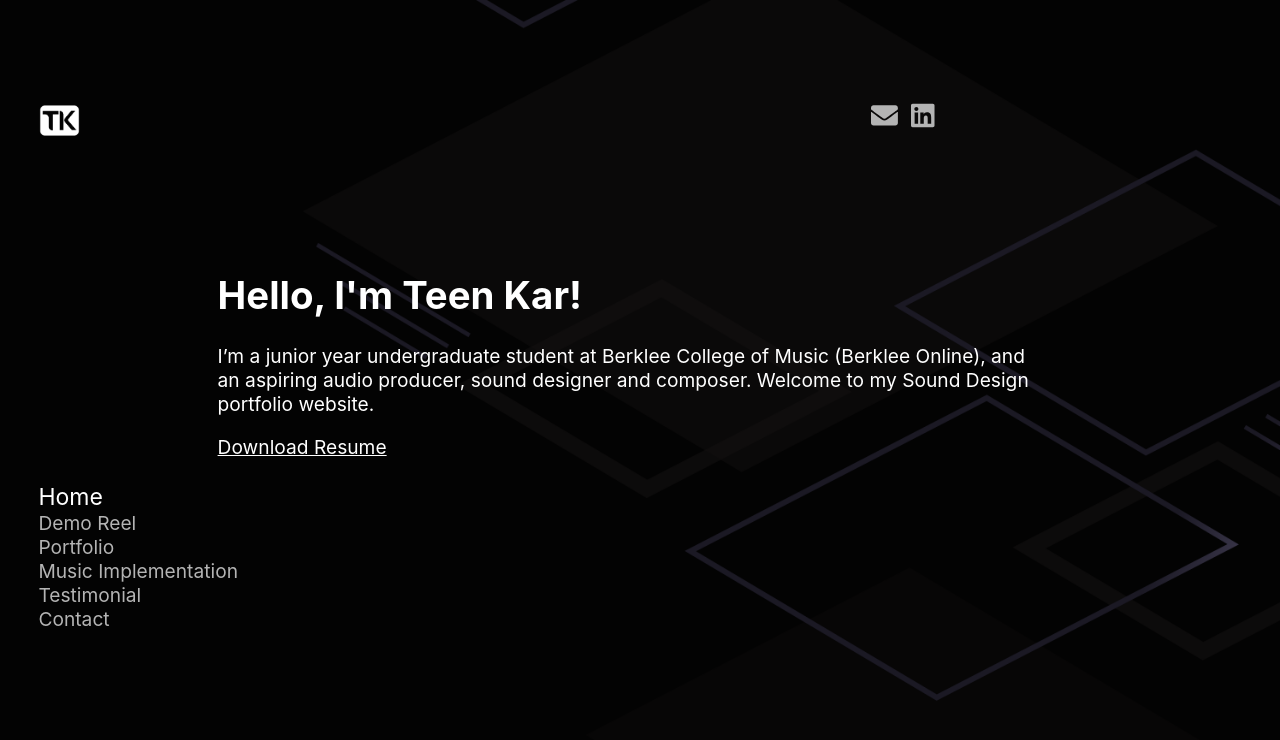
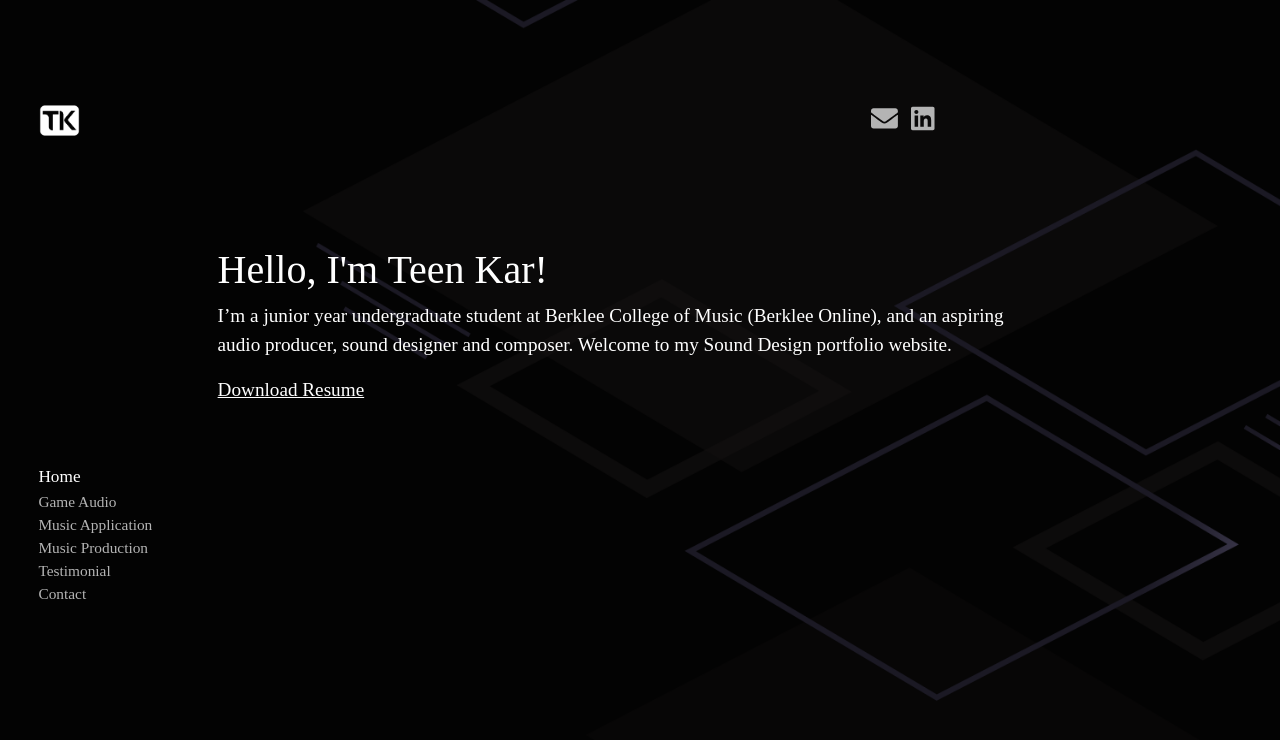
Before and after one commit to tfseng/tksaudio, a React (Create React App) app: page / in a window 1280 px wide. Shown: the top 740 px of the page. Built offline with nearby package versions, Linux system fonts and the light colour scheme.

Commit message:
oct 22 minor updates to main page and resume

```diff
--- a/package.json
+++ b/package.json
@@ -4,6 +4,7 @@
   "private": true,
   "homepage": "https://tfseng.github.io",
   "dependencies": {
+    "@benestudioco/react-scrollfade": "^1.0.2",
     "@fortawesome/fontawesome-svg-core": "^1.2.36",
     "@fortawesome/free-brands-svg-icons": "^5.15.4",
     "@fortawesome/free-regular-svg-icons": "^5.15.4",
@@ -12,8 +13,10 @@
     "@testing-library/jest-dom": "^5.11.4",
     "@testing-library/react": "^11.1.0",
     "@testing-library/user-event": "^12.1.10",
+    "bootstrap": "^5.1.3",
     "gh-pages": "^3.2.3",
     "react": "^17.0.2",
+    "react-bootstrap": "^2.0.4",
     "react-dom": "^17.0.2",
     "react-scripts": "4.0.3",
     "web-vitals": "^1.0.1"
--- a/src/App.css
+++ b/src/App.css
@@ -5,6 +5,7 @@
   display: flex;
   flex-direction: column;
   font-size: calc(1.5vw);
+  font-family: montserrat;
   color: white;
   background-color: #000000;
 }
@@ -78,19 +79,19 @@ a {
 
 .active-menu {
   color: #fff;
-  font-size: 1.2em;
+  font-size: 0.9em;
 }
 
 .inactive-menu {
   color: #b4b4b4;
-  font-size: 1.0em;
+  font-size: 0.8em;
   transition-duration: 0.3s;
 }
 
 .inactive-menu:hover {
   cursor: pointer;
   color: #fff;
-  font-size: 1.2em;
+  font-size: 0.9em;
 }
 
 /* Page styles */
@@ -177,6 +178,25 @@ a {
   font-size: 0.8em;
   animation: fadeInDelay 1.2s;
 }
+
+/* Music Production Styles */
+
+.scroll-container {
+  height: 18vw;
+  overflow-y: scroll;
+  scrollbar-width: thin;
+  font-size: 0.8em;
+}
+
+.production-card {
+  min-height: 9vw;
+  text-align: center;
+  background: #535353;
+  padding: 1em;
+  border-radius: 0.3em;
+  margin: 0.3em 0;
+}
+
 
 /* Contact Styles */
 
--- a/src/App.js
+++ b/src/App.js
@@ -1,6 +1,8 @@
+import 'bootstrap/dist/css/bootstrap.min.css';
 import './App.css';
 import Nav from './components/Nav'
 import background from "./assets/bg.png";
+
 
 function App() {
   return (
--- a/src/components/Content.js
+++ b/src/components/Content.js
@@ -5,6 +5,7 @@ import Testimonials from './Contents/Testimonials'
 import Reel from './Contents/Reel'
 import Contact from './Contents/Contact'
 import Music from './Contents/Music'
+import Production from './Contents/Production'
 
 function Content(props) {
 
@@ -16,6 +17,8 @@ function Content(props) {
             <Reel page = {props.page} />
             <Contact page = {props.page} />
             <Music page = {props.page} />
+            <Production page = {props.page} />
+
           </div>
     )
 }
--- a/src/components/Contents/Music.js
+++ b/src/components/Contents/Music.js
@@ -73,11 +73,42 @@ function Music(props) {
             <div className = {presentationState.two.presentation}>
                 <div className = "portfolio-text">
                     <h1 className = "portfolio-header">Unity Game Demo Music Implementation</h1>
+
                     <p className = "portfolio-text">Here is a showcase of music compositions that I wrote, produced and implemented into an Untitled Unity Game Demo. The music was implemented directly into the Unity game engine. For this game, I wrote two contrasting vertical music scores, a ‘Stealth’ score and a ‘Panic’ score, that cross faded into one another as a different scene in the game is triggered. The game starts with the ‘Stealth’ score being looped in the background and transitions into the ‘Panic’ score when the player alerts the guards in the game, completely shifting the mood and intensity to complement the game’s setting. I also designed and implemented the other audio elements in this demo showcase.</p>
                 </div>
                 <div>
                     <iframe title = "video" className = "portfolio-video"
                         src="https://youtube.com/embed/qRnIrgRhqmE" allowFullScreen="allowFullScreen"
+                        mozallowfullscreen="mozallowfullscreen"
+                        msallowfullscreen="msallowfullscreen"
+                        oallowfullscreen="oallowfullscreen"
+                        webkitallowfullscreen="webkitallowfullscreen">
+                    </iframe>
+                </div>
+            </div>
+            <div className = {presentationState.three.presentation}>
+                <div className = "portfolio-text">
+                    <h1 className = "portfolio-header">AngryBots Audio Implementation</h1>
+                    <p className = "portfolio-text">Here is my approach to the audio design and implementation of the Unity Game Demo, AngryBots. To create the sounds used in this project, I combined the use of self-recorded Foley SFXs and edited Sounds taken from my Sound Libraries to realize my audio vision of the game. I then implemented the sounds through the audio middleware, Audiokinetic Wwise, into Unity Engine.</p>
+                </div>
+                <div>
+                    <iframe title = "video" className = "portfolio-video"
+                        src="https://www.youtube.com/embed/sChpSQmyY90" allowFullScreen="allowFullScreen"
+                        mozallowfullscreen="mozallowfullscreen"
+                        msallowfullscreen="msallowfullscreen"
+                        oallowfullscreen="oallowfullscreen"
+                        webkitallowfullscreen="webkitallowfullscreen">
+                    </iframe>
+                </div>
+            </div>
+            <div className = {presentationState.four.presentation}>
+                <div className = "portfolio-text">
+                    <h1 className = "portfolio-header">LIMBO Audio Implementation</h1>
+                    <p className = "portfolio-text">Here is my approach to the audio design and implementation of the puzzle-platform video game, LIMBO, developed by independent studio Playdead. To create the sounds used in this project, I layered sounds taken from my SFX libraries to create the eerie ambiences and used several Foley techniques and self-recorded sounds to create the gore and spider SFXs. I then implemented the sounds through the audio middleware, Audiokinetic Wwise.</p>
+                </div>
+                <div>
+                    <iframe title = "video" className = "portfolio-video"
+                        src="https://www.youtube.com/embed/6J2KyhNgCWk" allowFullScreen="allowFullScreen"
                         mozallowfullscreen="mozallowfullscreen"
                         msallowfullscreen="msallowfullscreen"
                         oallowfullscreen="oallowfullscreen"
@@ -93,6 +124,8 @@ function Music(props) {
                 <div className = "nav-dots">
                     <span className={presentationState.one.dot} onClick={setOne}></span>
                     <span className={presentationState.two.dot} onClick={setTwo}></span>
+                    <span className={presentationState.three.dot} onClick={setThree}></span>
+                    <span className={presentationState.four.dot} onClick={setFour}></span>
                 </div>
                 {/* <div className = "nav-arrow">
                     <FontAwesomeIcon icon={faArrowRight} />
--- a/src/components/Contents/Portfolio.js
+++ b/src/components/Contents/Portfolio.js
@@ -22,33 +22,41 @@ function Portfolio(props) {
         one: activeClass,
         two: inactiveClass,
         three: inactiveClass,
-        four: inactiveClass
+        four: inactiveClass,
+        five: inactiveClass
       });
 
       function setOne() {
         setPresentation(state => {
-          return {one: activeClass, two: inactiveClass, three: inactiveClass, four: inactiveClass};
+          return {one: activeClass, two: inactiveClass, three: inactiveClass, four: inactiveClass, five: inactiveClass};
           }
         );
       }
 
       function setTwo() {
         setPresentation(state => {
-          return {one: inactiveClass, two: activeClass, three: inactiveClass, four: inactiveClass};
+          return {one: inactiveClass, two: activeClass, three: inactiveClass, four: inactiveClass, five: inactiveClass};
           }
         );
       }
 
       function setThree() {
         setPresentation(state => {
-            return {one: inactiveClass, two: inactiveClass, three: activeClass, four: inactiveClass};
+            return {one: inactiveClass, two: inactiveClass, three: activeClass, four: inactiveClass, five: inactiveClass};
             }
           );
       }
 
       function setFour() {
         setPresentation(state => {
-            return {one: inactiveClass, two: inactiveClass, three: inactiveClass, four: activeClass};
+            return {one: inactiveClass, two: inactiveClass, three: inactiveClass, four: activeClass, five: inactiveClass};
+            }
+          );
+      }
+
+      function setFive() {
+        setPresentation(state => {
+            return {one: inactiveClass, two: inactiveClass, three: inactiveClass, four: inactiveClass, five: activeClass};
             }
           );
       }
@@ -57,6 +65,21 @@ function Portfolio(props) {
     return (
         <div className = {props.page.portfolio.page}>
             <div className = {presentationState.one.presentation}>
+                <div className = "portfolio-text">
+                    <h1 className = "portfolio-header">Game Audio Demo Reel</h1>
+                    <p className = "portfolio-text">Here is my Game Audio Demo Reel that I have created by editing and compiling clips from my other Game Audio Showcases. Enjoy!</p>
+                </div>
+                <div>
+                    <iframe title = "video" className = "portfolio-video"
+                        src="https://www.youtube.com/embed/4nbAuVUnKCc" allowFullScreen="allowFullScreen"
+                        mozallowfullscreen="mozallowfullscreen"
+                        msallowfullscreen="msallowfullscreen"
+                        oallowfullscreen="oallowfullscreen"
+                        webkitallowfullscreen="webkitallowfullscreen">
+                    </iframe>
+                </div>
+            </div>
+            <div className = {presentationState.two.presentation}>
                 <div className = "portfolio-text">
                     <h1 className = "portfolio-header">Overwatch Audio Redesign</h1>
                     <p className = "portfolio-text">Here is my approach to the audio design of the multiplayer first-person shooter game, Overwatch, developed and published by Blizzard Entertainment. For this project, I used a screen capture of clips within the game, edited and created my own sounds to synchronize them with the visuals. For this project, I used an extensive amount of Foley, self-recording and MIDI techniques to create the sounds, with only a few ambience sounds that were created through editing and layering sounds taken from my SFX libraries.</p>
@@ -72,7 +95,7 @@ function Portfolio(props) {
                     </iframe>
                 </div>
             </div>
-            <div className = {presentationState.two.presentation}>
+            <div className = {presentationState.three.presentation}>
                 <div className = "portfolio-text">
                     <h1 className = "portfolio-header">AngryBots Audio Implementation</h1>
                     <p className = "portfolio-text">Here is my approach to the audio design and implementation of the Unity Game Demo, AngryBots. To create the sounds used in this project, I combined the use of self-recorded Foley SFXs and edited Sounds taken from my Sound Libraries to realize my audio vision of the game. I then implemented the sounds through the audio middleware, Audiokinetic Wwise, into Unity Engine.</p>
@@ -87,7 +110,7 @@ function Portfolio(props) {
                     </iframe>
                 </div>
             </div>
-            <div className = {presentationState.three.presentation}>
+            <div className = {presentationState.four.presentation}>
                 <div className = "portfolio-text">
                     <h1 className = "portfolio-header">LIMBO Audio Implementation</h1>
                     <p className = "portfolio-text">Here is my approach to the audio design and implementation of the puzzle-platform video game, LIMBO, developed by independent studio Playdead. To create the sounds used in this project, I layered sounds taken from my SFX libraries to create the eerie ambiences and used several Foley techniques and self-recorded sounds to create the gore and spider SFXs. I then implemented the sounds through the audio middleware, Audiokinetic Wwise.</p>
@@ -102,7 +125,7 @@ function Portfolio(props) {
                     </iframe>
                 </div>
             </div>
-            <div className = {presentationState.four.presentation}>
+            <div className = {presentationState.five.presentation}>
                 <div className = "portfolio-text">
                     <h1 className = "portfolio-header">The Last of Us Audio Redesign</h1>
                     <p className = "portfolio-text">Here is my approach to the audio design of the action-adventure game, The Last of Us, developed by Naughty Dog and published by Sony Computer Entertainment.
@@ -127,6 +150,7 @@ function Portfolio(props) {
                     <span className={presentationState.two.dot} onClick={setTwo}></span>
                     <span className={presentationState.three.dot} onClick={setThree}></span>
                     <span className={presentationState.four.dot} onClick={setFour}></span>
+                    <span className={presentationState.five.dot} onClick={setFive}></span>
                 </div>
                 {/* <div className = "nav-arrow">
                     <FontAwesomeIcon icon={faArrowRight} />
--- /dev/null
+++ b/src/components/Contents/Production.js
@@ -0,0 +1,90 @@
+import React from 'react'
+import ScrollFade from "@benestudioco/react-scrollfade";
+import  music  from "../../assets/test.mp3"
+import Container from 'react-bootstrap/Container'
+import Col from 'react-bootstrap/Col'
+import Row from 'react-bootstrap/Row'
+
+function Production(props) {
+    return (
+        <div className = {props.page.production.page}>
+            <div className = "active-presentation">
+                <div className = "portfolio-container">
+                    <h1 className = "portfolio-header">Music Compositions</h1>
+                    <p className = "portfolio-text">Showcase of my original music productions and compositions.</p>
+                    <div className = "scroll-container">
+                        <Container>
+                            <Row>
+                                <Col>
+                                <div className = "production-card">
+                                    <div>
+                                        Song Title 1
+                                    </div>
+                                    <div>
+                                        <audio controls src={music}></audio>
+                                    </div>
+                                </div>
+                                </Col>
+                                <Col>
+                                <div className = "production-card">
+                                    <div>
+                                        Song Title 2
+                                    </div>
+                                    <div>
+                                        <audio controls src={music}></audio>
+                                    </div>
+                                </div>
+                                </Col>
+                                <Col>
+                                <div className = "production-card">
+                                    <div>
+                                        Song Title 3
+                                    </div>
+                                    <div>
+                                        <audio controls src={music}></audio>
+                                    </div>
+                                </div>
+                                </Col>
+                            </Row>
+                            <Row>
+                                <Col>
+                                <div className = "production-card">
+                                    <div>
+                                        Song Title 4
+                                    </div>
+                                    <div>
+                                        <audio controls src={music}></audio>
+                                    </div>
+                                </div>
+                                </Col>
+                                <Col>
+                                <div className = "production-card">
+                                    <div>
+                                        Song Title 5
+                                    </div>
+                                    <div>
+                                        <audio controls src={music}></audio>
+                                    </div>
+                                </div>
+                                </Col>
+                                <Col>
+                                <div className = "production-card">
+                                    <div>
+                                        Song Title 6
+                                    </div>
+                                    <div>
+                                        <audio controls src={music}></audio>
+                                    </div>
+                                </div>
+                                </Col>
+                            </Row>
+                        </Container>
+                    <ScrollFade />
+                    </div>
+                </div>
+            </div>
+        </div>
+    )
+}
+
+export default Production
--- a/src/components/Nav.js
+++ b/src/components/Nav.js
@@ -21,13 +21,14 @@ function Nav() {
     portfolio: inactiveClass,
     testimonial: inactiveClass,
     contact: inactiveClass,
-    music: inactiveClass
+    music: inactiveClass,
+    production: inactiveClass
   });
 
   function setHome() {
       setPage(state => {
         return {home: activeClass, reel: inactiveClass, portfolio: inactiveClass, testimonial: inactiveClass,
-          contact: inactiveClass, music: inactiveClass};
+          contact: inactiveClass, music: inactiveClass, production: inactiveClass};
           }
         );
       }
@@ -35,7 +36,7 @@ function Nav() {
   function setPortfolio() {
     setPage(state => {
       return {home: inactiveClass, reel: inactiveClass, portfolio: activeClass, testimonial: inactiveClass,
-        contact: inactiveClass, music: inactiveClass};
+        contact: inactiveClass, music: inactiveClass, production: inactiveClass};
         }
       );
     }
@@ -43,7 +44,7 @@ function Nav() {
   function setTestimonial() {
   setPage(state => {
     return {home: inactiveClass, reel: inactiveClass, portfolio: inactiveClass, testimonial: activeClass,
-      contact: inactiveClass, music: inactiveClass};
+      contact: inactiveClass, music: inactiveClass, production: inactiveClass};
       }
     );
   }
@@ -51,26 +52,34 @@ function Nav() {
   function setContact() {
   setPage(state => {
     return {home: inactiveClass, reel: inactiveClass, portfolio: inactiveClass, testimonial: inactiveClass,
-      contact: activeClass, music: inactiveClass};
+      contact: activeClass, music: inactiveClass, production: inactiveClass};
       }
     );
   }
 
-  function setReel() {
+  function setMusic() {
     setPage(state => {
-      return {home: inactiveClass, reel: activeClass, portfolio: inactiveClass, testimonial: inactiveClass,
-        contact: inactiveClass, music: inactiveClass};
+      return {home: inactiveClass, reel: inactiveClass, portfolio: inactiveClass, testimonial: inactiveClass,
+        contact: inactiveClass, music: activeClass, production: inactiveClass};
         }
       );
     }
 
-    function setMusic() {
-      setPage(state => {
-        return {home: inactiveClass, reel: inactiveClass, portfolio: inactiveClass, testimonial: inactiveClass,
-          contact: inactiveClass, music: activeClass};
-          }
-        );
-      }
+  function setProduction() {
+    setPage(state => {
+      return {home: inactiveClass, reel: inactiveClass, portfolio: inactiveClass, testimonial: inactiveClass,
+        contact: inactiveClass, music: inactiveClass, production: activeClass};
+        }
+      );
+    }
+
+  // function setReel() {
+  //   setPage(state => {
+  //     return {home: inactiveClass, reel: activeClass, portfolio: inactiveClass, testimonial: inactiveClass,
+  //       contact: inactiveClass, music: inactiveClass, production: inactiveClass};
+  //       }
+  //     );
+  //   }
 
   return (
       <div className = "nav-container">
@@ -82,14 +91,14 @@ function Nav() {
             <li className = {pageState.home.menu} onClick={setHome}>
               Home
             </li>
-            <li className = {pageState.reel.menu} onClick={setReel}>
-              Demo Reel
-            </li>
             <li className = {pageState.portfolio.menu} onClick={setPortfolio}>
-              Portfolio
+              Game Audio
             </li>
             <li className = {pageState.music.menu} onClick={setMusic}>
-              Music Implementation
+              Music Application
+            </li>
+            <li className = {pageState.production.menu} onClick={setProduction}>
+              Music Production
             </li>
             <li className = {pageState.testimonial.menu} onClick={setTestimonial}>
               Testimonial
```
Also changed, not shown: 2 other files (tests, documents, lock files or other folders).
